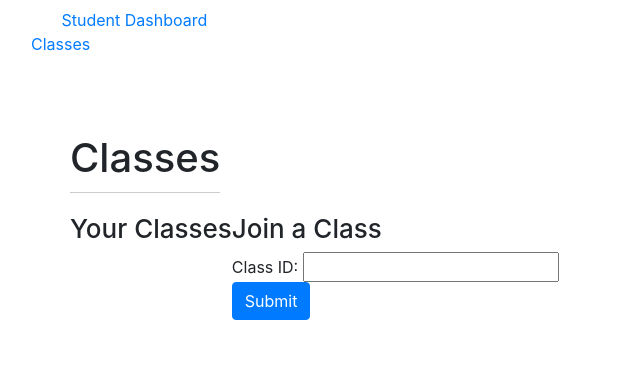
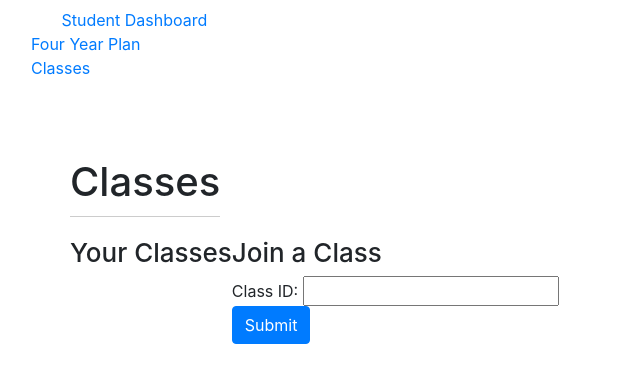
Before and after one commit to GatorEducator/advisagator, a Flask app: template application/templates/students/classes.html in a window 1280 px wide. Shown: the top 383 px of the page, without its empty margins (0-640 px from the left). Run offline with Flask 2, Linux system fonts and the light colour scheme; the template is opened without the code that fills it, so the values that code supplies are empty; some libraries are stand-ins or nearby versions.

Commit message:
Add my login and Four yeat plan to nav bar

```diff
--- a/application/templates/students/base_template.html
+++ b/application/templates/students/base_template.html
@@ -36,6 +36,7 @@
          					<span class="icon-bar"></span>
        					</a>
 						<a class="brand" href="/students/">Student Dashboard</a><br>
+						<a class="brand" href="/students/">Four Year Plan</a><br>
 						<a class="brand" href="/students/classes/">Classes</a>
 						<div class="nav-collapse collapse">
 							<ul class="nav" id="main-menu-left">
```
Also changed, not shown: data/quizagator.db, 1 other file.
